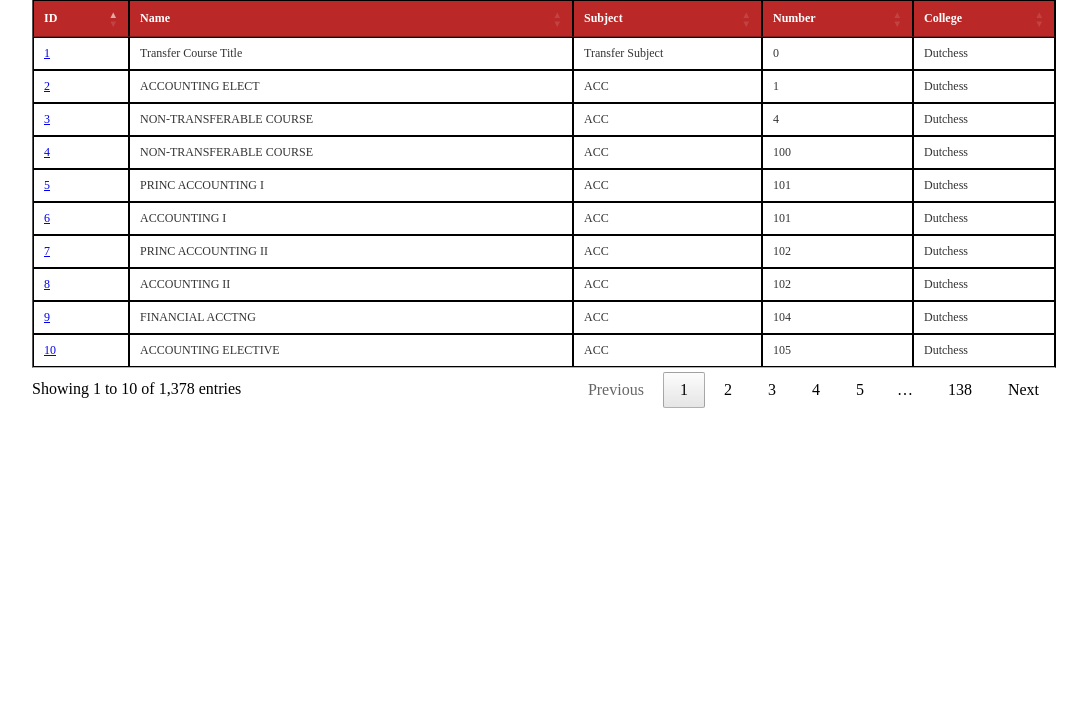
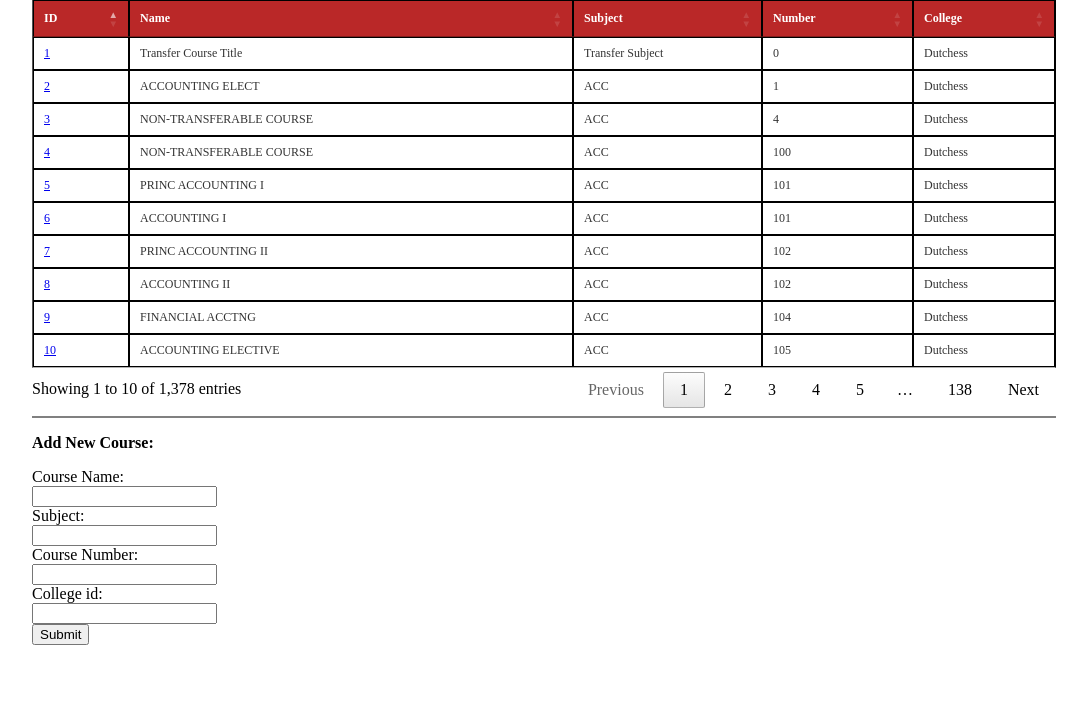
Before and after one commit to evanjhopkins/CreditCalculator, a Flask app: page /admin/courses in a window 1280 px wide. Shown: the part 92-810 px from the top of the page, without its empty margins (96-1183 px from the left). Run offline with Flask 2, Linux system fonts and the light colour scheme; data comes from the database, SQL or seed files in the repository; some libraries are stand-ins or nearby versions.

Commit message:
create new courses
- admins can make new courses

```diff
--- a/run.py
+++ b/run.py
@@ -198,8 +198,16 @@ def admin_user_details(user_id):
 	return render_template('admin_users_details.html',data=response_obj,alternate=10,userid=userid,user_name=user_name)#data= response_obj)
 
 
-@app.route('/admin/courses')
+@app.route('/admin/courses',methods=['GET','POST'])
 def admin_course_list():
+	#if ('Course Name' in request.form.values()):
+	if len(request.form)>0:
+		print request.form['course_name']
+		print request.form['subject']
+		print request.form['course_number']
+		print request.form['college_id']
+		stmt = """INSERT INTO course (name, subject, course_number, college_id) VALUES ('%s', '%s', '%s', '%s')""" % (request.form['course_name'], request.form['subject'], request.form['course_number'],request.form['college_id'] )
+		query(stmt)
 	response_obj = api_course_list()
 	response_obj=json.dumps(response_obj,ensure_ascii=False)
 	response_obj=json.loads(response_obj)
--- a/templates/admin_course.html
+++ b/templates/admin_course.html
@@ -90,9 +90,26 @@ $(document).ready(function(){
 
 
 </table>
+<hr noshade>
+
+   <p><b>Add New Course:</b></p>
+    <form action="/admin/courses" method="post" onsubmit="location.reload()">
+  Course Name:<br>
+  <input type="text" name="course_name" >
+  <br>
+  Subject:<br>
+  <input type="text" name="subject">
+  <br>
+  Course Number:<br>
+  <input type="text" name="course_number">
+  <br>
+  College id:<br>
+  <input type="text" name="college_id">
+  <br>
+        <input type="submit"/>
+</form>
 
 </div>
-
 </body>
 
 <!-- add in a list when an item is selected show user and generate messege underneath?
--- a/templates/admin_course_details.html
+++ b/templates/admin_course_details.html
@@ -55,9 +55,6 @@ $(document).ready(function(){
         </span>
       </div>
 
-<div> <a href=" /admin/course/mapping">Set Course Mapping</a>
-<a href="/admin/courses/add_course"><span class="step">New Course</span></a>
-</div>
 
 <div> Update class :{{course_name}}</div>
 <div class="datagrid">
--- a/templates/admin_users_details.html
+++ b/templates/admin_users_details.html
@@ -94,7 +94,7 @@ $(document).ready(function(){
 </tbody>
 </table>
 <div>
-    Class Requests:
+
     <a href="/admin/user_info/delete/{{userid}}" onclick="return confirm('Are you sure you would like to permanantly delete user:{{user_name}}?')">remove user</a>
 </div>
 
```
